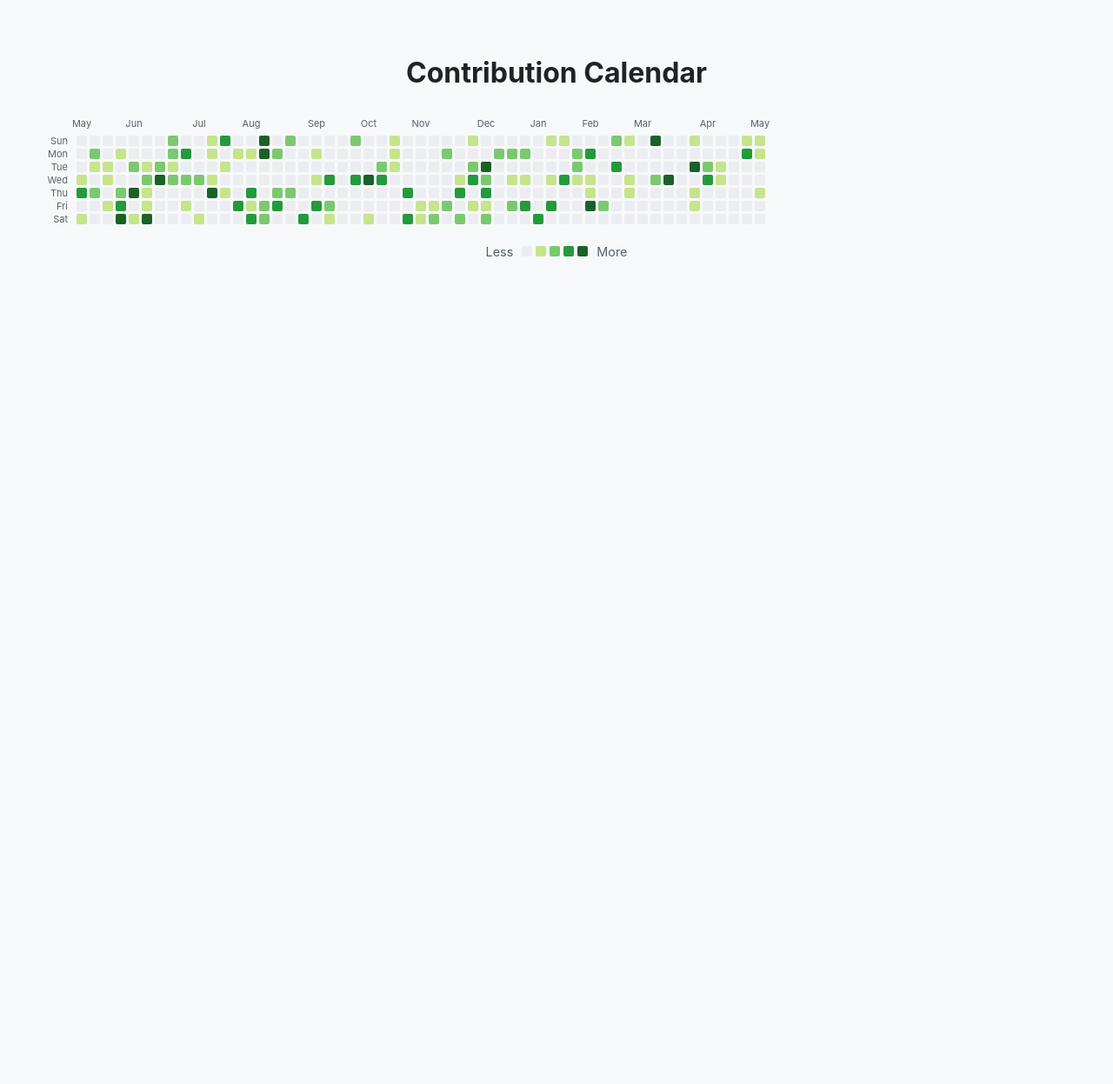
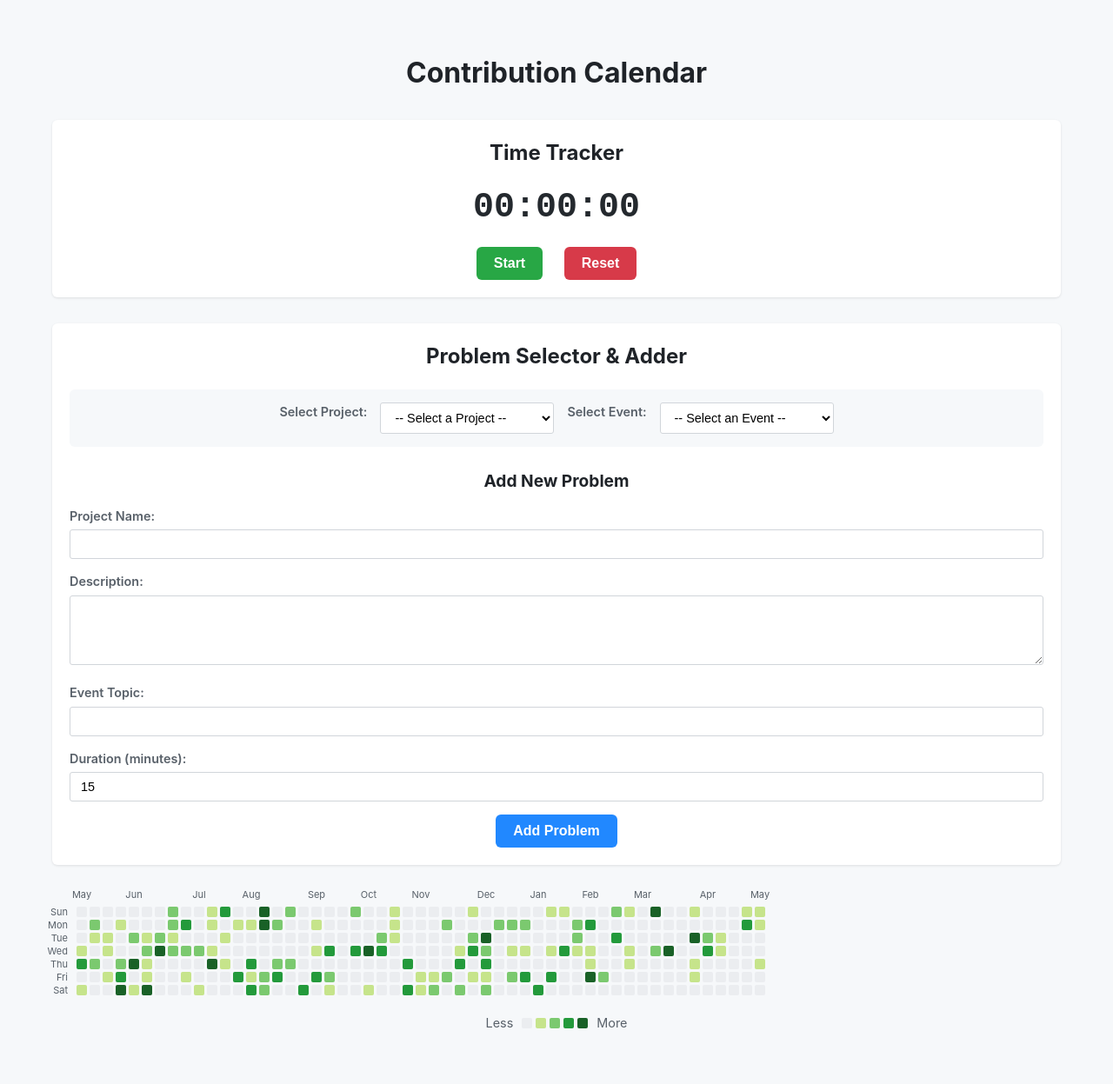
Before and after one commit to bakunobu/smart_wish_tracker, a Flask app: page / in a window 1280 px wide. Shown: the whole page at 87% size. Before the commit the page ends 295 px from the top, so only its background shows below. Run offline with Flask 3, Linux system fonts and the light colour scheme.

Commit message:
home page

```diff
--- a/static/script.js
+++ b/static/script.js
@@ -63,5 +63,163 @@ function createGrid() {
     }
 }
 
+// Time Tracker Functionality
+let timerInterval = null;
+let seconds = 0;
+let isRunning = false;
+
+function updateTimerDisplay() {
+    const hours = Math.floor(seconds / 3600);
+    const minutes = Math.floor((seconds % 3600) / 60);
+    const secs = seconds % 60;
+
+    document.querySelector('.timer-display').textContent =
+        `${hours.toString().padStart(2, '0')}:${minutes.toString().padStart(2, '0')}:${secs.toString().padStart(2, '0')}`;
+}
+
+function startTimer() {
+    if (!isRunning) {
+        isRunning = true;
+        document.getElementById('start-stop-btn').textContent = 'Stop';
+        document.getElementById('start-stop-btn').classList.remove('start');
+        document.getElementById('start-stop-btn').classList.add('stop');
+
+        timerInterval = setInterval(() => {
+            seconds++;
+            updateTimerDisplay();
+        }, 1000);
+    } else {
+        isRunning = false;
+        document.getElementById('start-stop-btn').textContent = 'Start';
+        document.getElementById('start-stop-btn').classList.remove('stop');
+        document.getElementById('start-stop-btn').classList.add('start');
+
+        clearInterval(timerInterval);
+    }
+}
+
+function resetTimer() {
+    clearInterval(timerInterval);
+    seconds = 0;
+    isRunning = false;
+    updateTimerDisplay();
+    document.getElementById('start-stop-btn').textContent = 'Start';
+    document.getElementById('start-stop-btn').classList.remove('stop');
+    document.getElementById('start-stop-btn').classList.add('start');
+}
+
+// Problem Adder/Selector Functionality
+async function loadProjects() {
+    try {
+        // In a real implementation, this would fetch projects from the server
+        // For now, we'll simulate with some sample data
+        const projectSelect = document.getElementById('project-select');
+
+        // Clear existing options except the first
+        while (projectSelect.options.length > 1) {
+            projectSelect.remove(1);
+        }
+
+        // Add sample projects
+        const sampleProjects = [
+            { id: 1, name: 'Learn Python' },
+            { id: 2, name: 'Web Development' },
+            { id: 3, name: 'Data Science' }
+        ];
+
+        sampleProjects.forEach(project => {
+            const option = document.createElement('option');
+            option.value = project.id;
+            option.textContent = project.name;
+            projectSelect.appendChild(option);
+        });
+
+        // Load events when a project is selected
+        projectSelect.addEventListener('change', loadEvents);
+
+    } catch (error) {
+        console.error('Error loading projects:', error);
+    }
+}
+
+async function loadEvents() {
+    const projectSelect = document.getElementById('project-select');
+    const eventSelect = document.getElementById('event-select');
+
+    // Clear existing options except the first
+    while (eventSelect.options.length > 1) {
+        eventSelect.remove(1);
+    }
+
+    const projectId = projectSelect.value;
+
+    if (!projectId) {
+        return;
+    }
+
+    try {
+        // In a real implementation, this would fetch events for the selected project from the server
+        // For now, we'll simulate with some sample data
+        const sampleEvents = {
+            '1': [
+                { id: 1, topic: 'Learn Python Basics', duration: 60 },
+                { id: 2, topic: 'Build a Web Application', duration: 120 },
+                { id: 3, topic: 'Study Data Structures', duration: 90 }
+            ],
+            '2': [
+                { id: 4, topic: 'Learn HTML/CSS', duration: 45 },
+                { id: 5, topic: 'Study JavaScript', duration: 75 },
+                { id: 6, topic: 'Build a Portfolio Site', duration: 180 }
+            ],
+            '3': [
+                { id: 7, topic: 'Learn Pandas', duration: 60 },
+                { id: 8, topic: 'Study Machine Learning', duration: 150 },
+                { id: 9, topic: 'Work on Data Visualization', duration: 90 }
+            ]
+        };
+
+        const events = sampleEvents[projectId] || [];
+
+        events.forEach(event => {
+            const option = document.createElement('option');
+            option.value = event.id;
+            option.textContent = `${event.topic} (${event.duration}min)`;
+            eventSelect.appendChild(option);
+        });
+
+    } catch (error) {
+        console.error('Error loading events:', error);
+    }
+}
+
+async function addProblem(event) {
+    event.preventDefault();
+
+    const newProjectName = document.getElementById('new-project-name').value;
+    const newProjectDesc = document.getElementById('new-project-desc').value;
+    const newEventTopic = document.getElementById('new-event-topic').value;
+    const eventDuration = document.getElementById('event-duration').value;
+
+    // In a real implementation, this would send the data to the server to create a new project and event
+    // For now, we'll just show an alert
+    alert(`New problem added:\nProject: ${newProjectName}\nDescription: ${newProjectDesc}\nEvent: ${newEventTopic}\nDuration: ${eventDuration} minutes`);
+
+    // Reset the form
+    document.getElementById('problem-form').reset();
+}
+
 // Initialize the grid when page loads
-window.addEventListener('load', createGrid);
+window.addEventListener('load', () => {
+    createGrid();
+    updateTimerDisplay();
+
+    // Set up timer controls
+    document.getElementById('start-stop-btn').addEventListener('click', startTimer);
+    document.getElementById('reset-btn').addEventListener('click', resetTimer);
+
+    // Set up problem form
+    document.getElementById('problem-form').addEventListener('submit', addProblem);
+
+    // Load projects and events
+    loadProjects();
+});
--- a/static/styles.css
+++ b/static/styles.css
@@ -23,6 +23,161 @@ h1 {
     margin-bottom: 30px;
     font-size: 2em;
     color: #1f2328;
+}
+
+/* Time Tracker Styles */
+.time-tracker {
+    background-color: white;
+    border-radius: 6px;
+    padding: 20px;
+    margin-bottom: 30px;
+    box-shadow: 0 1px 3px rgba(0,0,0,0.1);
+    text-align: center;
+}
+
+.time-tracker h2 {
+    margin-bottom: 15px;
+    color: #1f2328;
+    font-size: 1.5em;
+}
+
+.timer-display {
+    font-family: 'Courier New', monospace;
+    font-size: 2.5em;
+    margin: 15px 0;
+    color: #24292e;
+    font-weight: bold;
+}
+
+.timer-controls {
+    margin-top: 15px;
+}
+
+.timer-btn {
+    padding: 10px 20px;
+    margin: 0 10px;
+    border: none;
+    border-radius: 6px;
+    font-size: 1em;
+    cursor: pointer;
+    font-weight: 600;
+    transition: all 0.2s ease;
+}
+
+.timer-btn.start {
+    background-color: #28a745;
+    color: white;
+}
+
+.timer-btn.start:hover {
+    background-color: #22863a;
+}
+
+.timer-btn.reset {
+    background-color: #d73a49;
+    color: white;
+}
+
+.timer-btn.reset:hover {
+    background-color: #cb2431;
+}
+
+/* Problem Manager Styles */
+.problem-manager {
+    background-color: white;
+    border-radius: 6px;
+    padding: 20px;
+    margin-bottom: 30px;
+    box-shadow: 0 1px 3px rgba(0,0,0,0.1);
+}
+
+.problem-manager h2 {
+    margin-bottom: 20px;
+    color: #1f2328;
+    font-size: 1.5em;
+    text-align: center;
+}
+
+.problem-selector {
+    display: flex;
+    flex-wrap: wrap;
+    justify-content: center;
+    gap: 15px;
+    margin-bottom: 25px;
+    padding: 15px;
+    background-color: #f6f8fa;
+    border-radius: 6px;
+}
+
+.problem-selector label {
+    display: block;
+    margin-bottom: 5px;
+    font-weight: 600;
+    color: #586069;
+    font-size: 0.9em;
+}
+
+.problem-selector select {
+    padding: 8px 12px;
+    border: 1px solid #d1d5da;
+    border-radius: 3px;
+    font-size: 0.9em;
+    background-color: white;
+    min-width: 200px;
+}
+
+.problem-adder {
+    text-align: center;
+}
+
+.problem-adder h3 {
+    margin-bottom: 15px;
+    color: #1f2328;
+    font-size: 1.2em;
+}
+
+.form-group {
+    margin-bottom: 15px;
+    text-align: left;
+}
+
+.form-group label {
+    display: block;
+    margin-bottom: 5px;
+    font-weight: 600;
+    color: #586069;
+    font-size: 0.9em;
+}
+
+.form-group input[type="text"],
+.form-group input[type="number"],
+.form-group textarea {
+    width: 100%;
+    padding: 8px 12px;
+    border: 1px solid #d1d5da;
+    border-radius: 3px;
+    font-size: 0.9em;
+}
+
+.form-group textarea {
+    min-height: 80px;
+    resize: vertical;
+}
+
+.submit-btn {
+    padding: 10px 20px;
+    background-color: #2188ff;
+    color: white;
+    border: none;
+    border-radius: 6px;
+    font-size: 1em;
+    font-weight: 600;
+    cursor: pointer;
+    transition: all 0.2s ease;
+}
+
+.submit-btn:hover {
+    background-color: #1876e0;
 }
 
 /* Calendar container - flex layout for labels and grid */
--- a/templates/index.html
+++ b/templates/index.html
@@ -9,6 +9,63 @@
 <body>
     <div class="container">
         <h1>Contribution Calendar</h1>
+
+        <!-- Time Tracker Section -->
+        <div class="time-tracker">
+            <h2>Time Tracker</h2>
+            <div class="timer-display">00:00:00</div>
+            <div class="timer-controls">
+                <button id="start-stop-btn" class="timer-btn start">Start</button>
+                <button id="reset-btn" class="timer-btn reset">Reset</button>
+            </div>
+        </div>
+
+        <!-- Problem Adder/Selector Section -->
+        <div class="problem-manager">
+            <h2>Problem Selector & Adder</h2>
+            <div class="problem-selector">
+                <label for="project-select">Select Project:</label>
+                <select id="project-select" name="project">
+                    <option value="">-- Select a Project --</option>
+                    <!-- Project options will be populated by JavaScript -->
+                </select>
+
+                <label for="event-select">Select Event:</label>
+                <select id="event-select" name="event">
+                    <option value="">-- Select an Event --</option>
+                    <!-- Event options will be populated by JavaScript -->
+                </select>
+            </div>
+
+            <div class="problem-adder">
+                <h3>Add New Problem</h3>
+                <form id="problem-form">
+                    <div class="form-group">
+                        <label for="new-project-name">Project Name:</label>
+                        <input type="text" id="new-project-name" name="project_name" required>
+                    </div>
+
+                    <div class="form-group">
+                        <label for="new-project-desc">Description:</label>
+                        <textarea id="new-project-desc" name="description"></textarea>
+                    </div>
+
+                    <div class="form-group">
+                        <label for="new-event-topic">Event Topic:</label>
+                        <input type="text" id="new-event-topic" name="event_topic" required>
+                    </div>
+
+                    <div class="form-group">
+                        <label for="event-duration">Duration (minutes):</label>
+                        <input type="number" id="event-duration" name="duration" value="15" min="1" required>
+                    </div>
+
+                    <button type="submit" class="submit-btn">Add Problem</button>
+                </form>
+            </div>
+        </div>
+
+        <!-- Calendar Section -->
         <div class="calendar-container">
             <!-- Day of week labels (vertical) -->
             <div class="day-labels">
```
